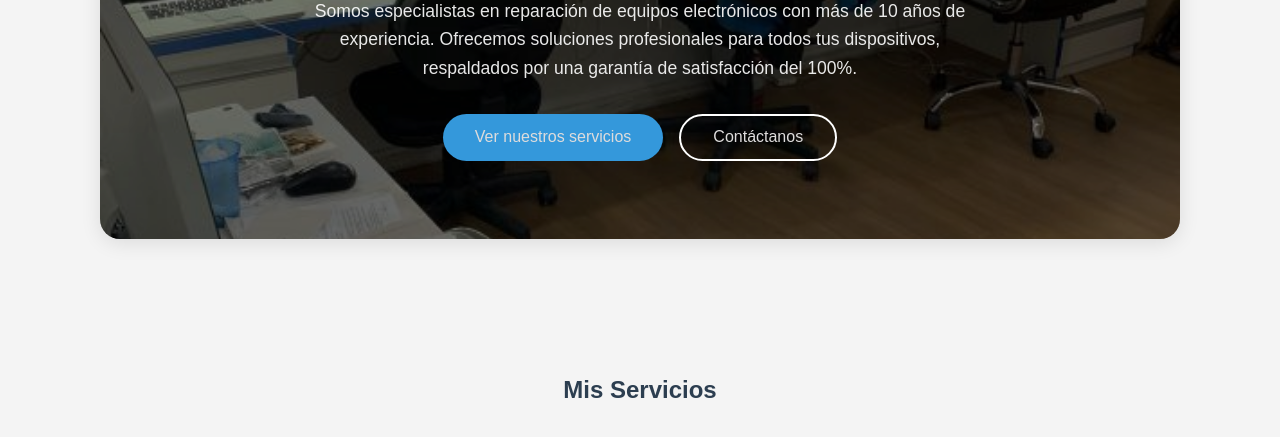
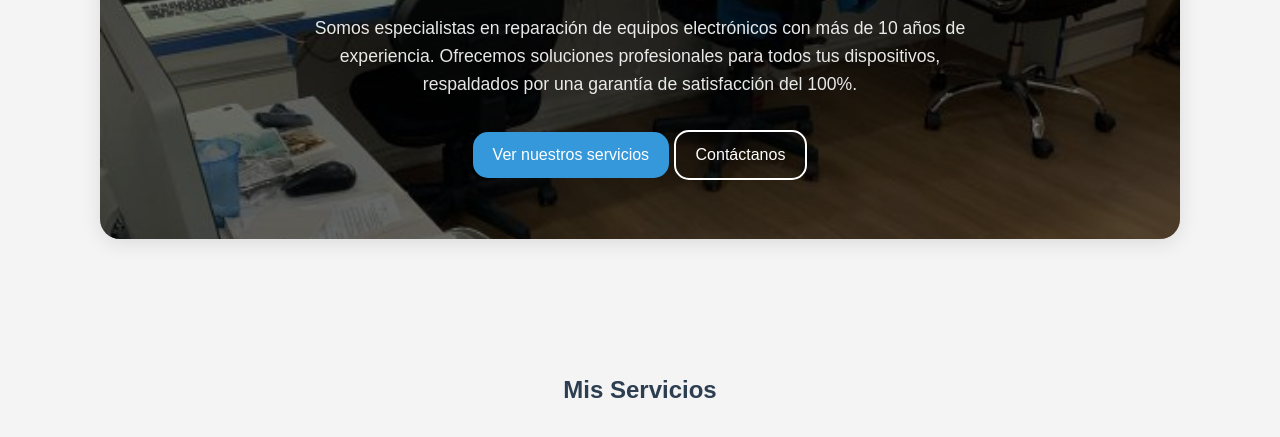
Before and after one commit to alvarodiegoprendes/PortafolioElectronica, a plain HTML site: page index.html in a window 1280 px wide. Shown: the part 291-728 px from the top of the page. Drawn offline with Linux system fonts and the light colour scheme.

Commit message:
modificando botones para dejarlos como etiquetas a ya que quedan mejor optimizados

```diff
--- a/css/index.css
+++ b/css/index.css
@@ -102,57 +102,39 @@ h2 {
     text-align: center;
     opacity: 0.9; /* Ligera transparencia para estilo minimalista */
 }
+.button-primary, .button-secondary {
+    display: inline-block;
+    padding: 10px 20px;
+    text-align: center;
+    color: white; /* Change as needed */
+    text-decoration: none; /* Remove underline */
+    border-radius: 5px; /* Rounded corners */
+    transition: background-color 0.3s ease, transform 0.3s ease; /* Smooth transition */
+}
 
-.button-container {
-    display: flex;
-    gap: 1rem;
-    justify-content: center;
-    padding-bottom: 35px;
+.button-primary {
+    background-color: #3498db; /* Primary button color */
+    border-radius: 15px; /* More rounded corners */
 }
 
 
-.button-primary {
-    background-color: #3498db;
-    color: white;
-    padding: 0.8rem 2rem;
-    border: none;
-    border-radius: 25px; /* Botones más redondeados */
-    font-size: 1rem;
-    cursor: pointer;
-    transition: all 0.3s ease;
-    font-weight: 500;
-}
-
-.button-primary a{
-    text-decoration: none;
-    color: rgb(222, 220, 220);
-}
-
 .button-secondary {
-    background-color: transparent;
-    color: white;
-    padding: 0.8rem 2rem;
-    border: 2px solid white;
-    border-radius: 25px; /* Botones más redondeados */
-    font-size: 1rem;
-    cursor: pointer;
-    transition: all 0.3s ease;
-    font-weight: 500;
-}
-.button-secondary a{
-    text-decoration: none;
-    color: rgb(222, 220, 220);
+    background-color: transparent; /* Secondary button color */
+    color: white; /* Text color */
+    border: 2px solid white; /* Border for secondary button */
+    border-radius: 15px; /* More rounded corners */
 }
 
 .button-primary:hover {
-    background-color: #2980b9;
-    transform: translateY(-2px);
+    background-color: #2980b9; /* Darker shade for hover effect */
+    transform: translateY(-2px); /* Slight lift effect */
 }
 
 .button-secondary:hover {
-    background-color: rgba(255, 255, 255, 0.1);
-    transform: translateY(-2px);
+    background-color: rgba(255, 255, 255, 0.1); /* Light background on hover */
+    transform: translateY(-2px); /* Slight lift effect */
 }
+
 
 /* Ajustes responsive */
 @media (max-width: 768px) {
@@ -172,16 +154,7 @@ h2 {
         padding: 0 1rem;
     }
 
-    .button-container {
-        flex-direction: column;
-        width: 100%;
-        padding: 0 2rem;
-    }
 
-    .button-primary,
-    .button-secondary {
-        width: 100%;
-    }
 }
 
 /* Estilos para la sección de servicios */
@@ -314,9 +287,6 @@ footer {
         font-size: 1em;
     }
 
-    .button-container {
-        flex-direction: column;
-    }
 }
 /* Estilos para los iconos de redes sociales */
 .social-icons {
--- a/index.html
+++ b/index.html
@@ -30,13 +30,12 @@
                     <h2>Arreglamos lo que otros no pueden</h2>
                     <p>Somos especialistas en reparación de equipos electrónicos con más de 10 años de experiencia. Ofrecemos soluciones profesionales para todos tus dispositivos, respaldados por una garantía de satisfacción del 100%.</p>
                     <div class="button-container">
-                        <button class="button-primary"> <a href="#services">Ver nuestros servicios</a></button>
-                        <button class="button-secondary"> <a href="#contact">Contáctanos</a></button>
+                        <a class="button-primary" href="#services">Ver nuestros servicios</a>
+                        <a class="button-secondary" href="#contact">Contáctanos</a>
                     </div>
                 </div>
             </div>
         </section>
-
         <section id="services">
             <h2>Mis Servicios</h2>
             <div class="services-grid">
```
